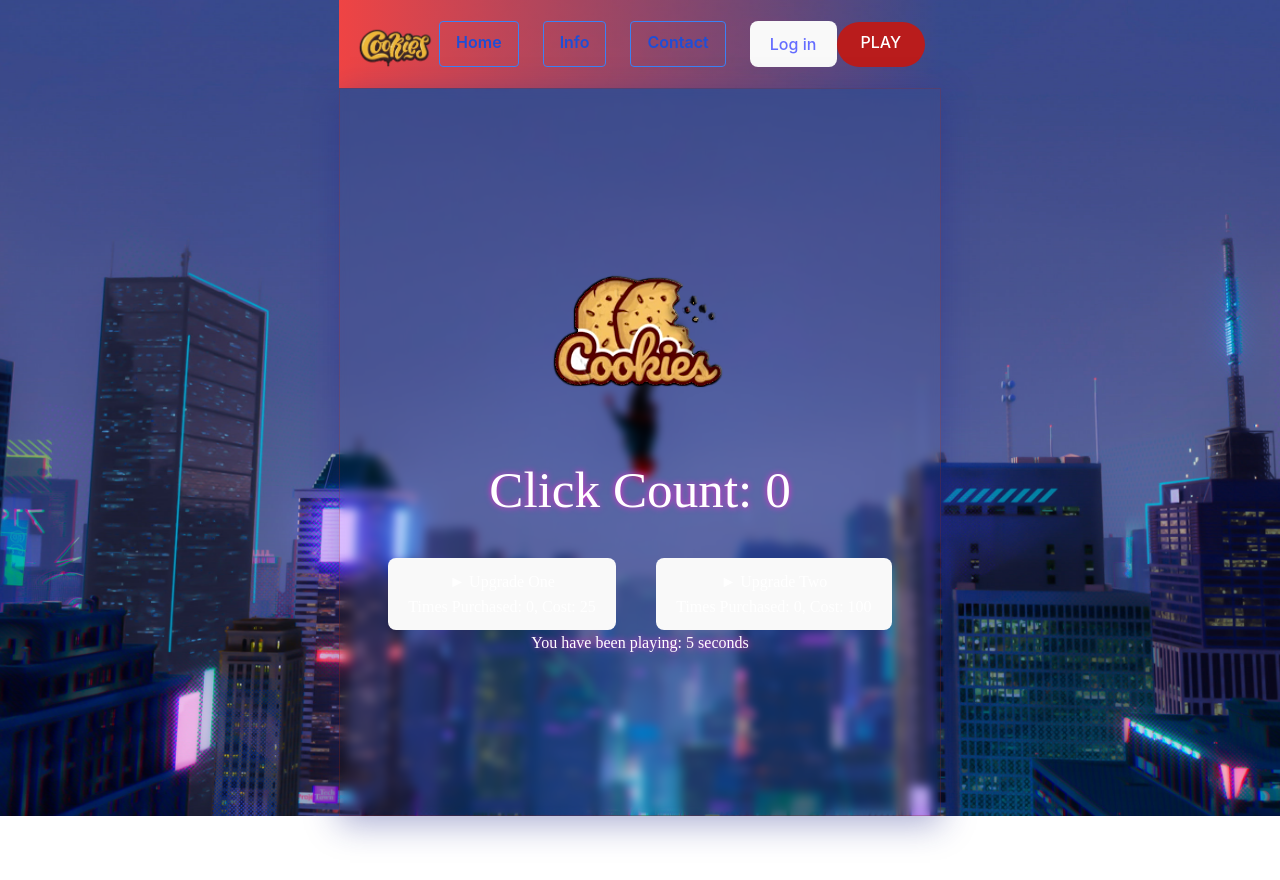
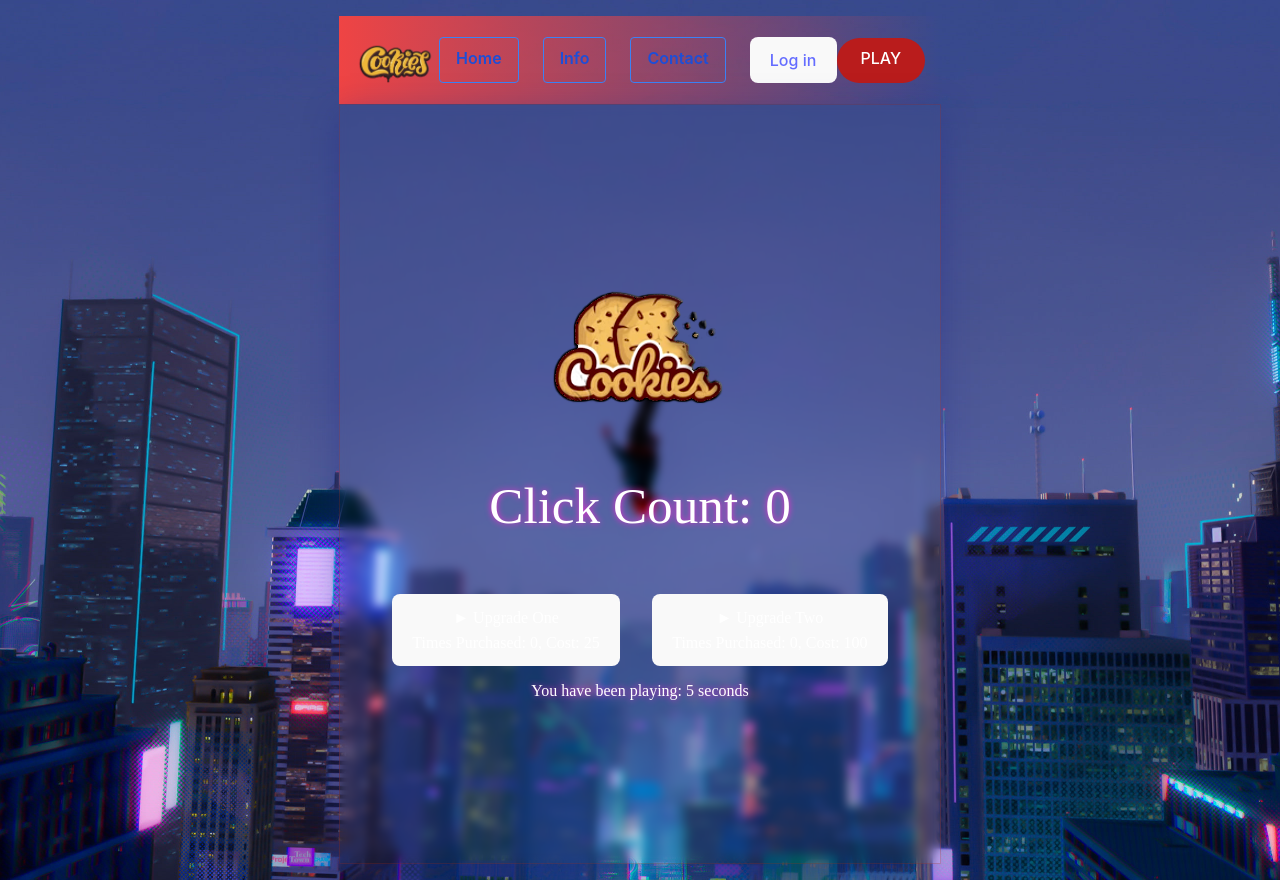
Before and after one commit to anhoop89/cookiesClickerGame_FullStack, a React (Vite) app in the folder frontend/: page /Play in a window 1280 px wide. Before the commit the page ends 816 px from the top, so only its background shows below. Built offline with nearby package versions, Linux system fonts and the light colour scheme; a web font is replaced by a local one.

Commit message:
fixed textReward over the navbar play.tsx - adjust some CSS

```diff
--- a/frontend/src/App.tsx
+++ b/frontend/src/App.tsx
@@ -29,12 +29,13 @@ function App() {
     return (
         <div>
             {/* navbar */}
-            <div className="">
-                <nav className='relative p-4 bg-gradient-to-r from-red-500 to-black-500 '>
+            <div className="justify-between items-center py-4 px-6">
+                <nav className='relative p-4 bg-gradient-to-r from-red-500 to-black-500
+                                '>
                     {/* flex container */}
                     <div className="flex items-center justify-between" >
                         <div className="pt-2">
-                            <Link to="/" >  <img className="h-12" src="./src/img/logo.png" alt="cookies logo"></img></Link>
+                            <Link to="/" >  <img className=" h-12 " src="./src/img/logo.png" alt="cookies logo"></img></Link>
                         </div>
 
                         <div className="hidden md:flex space-x-6 ">
@@ -55,12 +56,14 @@ function App() {
                         >PLAY</Link>
                     </div>
                 </nav>
+                <div>
                 <Routes>
                     <Route path="/" element={<Home />} />
                     <Route path="/Info" element={<Info />} />
                     <Route path="/Contact" element={<Contact />} />
                     <Route path="/Play" element={<Play />} />
                 </Routes>
+                </div>
             </div>
 
             <div>
--- a/frontend/src/CSS/App.css
+++ b/frontend/src/CSS/App.css
@@ -20,44 +20,3 @@
 .logo.react:hover {
     filter: drop-shadow(0 0 2em #61dafbaa);
 }
-
-@keyframes logo-spin {
-    from {
-        transform: rotate(0deg);
-    }
-    to {
-        transform: rotate(360deg);
-    }
-}
-
-@media (prefers-reduced-motion: no-preference) {
-    a:nth-of-type(2) .logo {
-        animation: logo-spin infinite 20s linear;
-    }
-}
-
-.card {
-    padding: 2em;
-}
-
-.read-the-docs {
-    color: #888;
-}
-
-.App {
-    text-align: center;
-}
-
-.App nav {
-    display: flex;
-    justify-content: space-between;
-    background-color: #333333;
-    color: #ffffff
-}
-
-.App nav a {
-    color: #ffffff;
-    text-decoration: none;
-    /* margin-left: 1rem;
-    margin-right: 1rem; */
-}
--- a/frontend/src/components/Play.tsx
+++ b/frontend/src/components/Play.tsx
@@ -83,15 +83,15 @@ const clickerGame = () => {
         <div className=' boxGameContainer flex flex-col items-center pt-40 pb-40  '>
             <div className='bigbutton' onClick={buttonClick}><img src="./src/img/cookies_logo.png" /></div>
             <h1 className='titleCount pt-10'>Click Count: {clickCounter}</h1>
-            <p className='rewardText overflow-hidden line-clamp-3'>{displayRewardText}</p>
-            <div>
+            <p className='rewardText overflow-hidden  max-w-md pt-5 mx-auto'>{displayRewardText}</p>
+            <div className='mt-10'>
                 {/* the single clicker upgrade option (UPGRADE ONE) */}
-                <button className='mr-5 mt-10 from-pink-500 via-red-500 to-yellow-500 hover:bg-gradient-to-r' onClick={() => purchaseUpgrade(0)}>
+                <button className=' mx-4 mb-3 from-pink-500 via-red-500 to-yellow-500 hover:bg-gradient-to-r' onClick={() => purchaseUpgrade(0)}>
                     <div> ► Upgrade One  </div>
                     <div> Times Purchased: {upgrades[0].count}, Cost: {upgrades[0].cost}</div>
                 </button>
                 {/*  the single clicker upgrade option (UPGRADE TWO) */}
-                <button className='ml-5 mt-10 from-pink-500 via-red-500 to-yellow-500 hover:bg-gradient-to-r' onClick={() => purchaseUpgrade(1)}>
+                <button className=' mx-4  mb-3  from-pink-500 via-red-500 to-yellow-500 hover:bg-gradient-to-r' onClick={() => purchaseUpgrade(1)}>
                     <div> ► Upgrade Two  </div>
                     <div className=''> Times Purchased: {upgrades[1].count}, Cost: {upgrades[1].cost} </div>
                 </button>
```
Also changed, not shown: frontend/src/CSS/play.css (line endings or trailing spaces).
